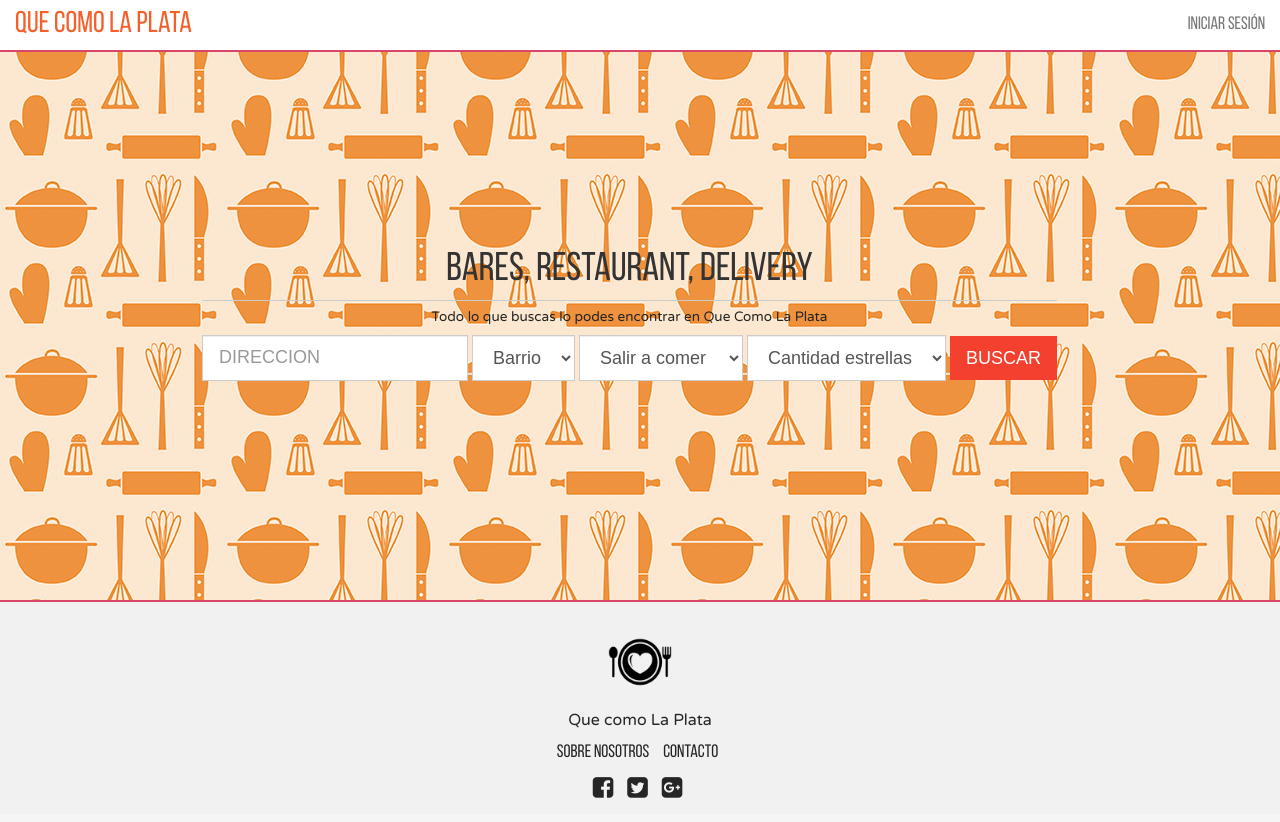
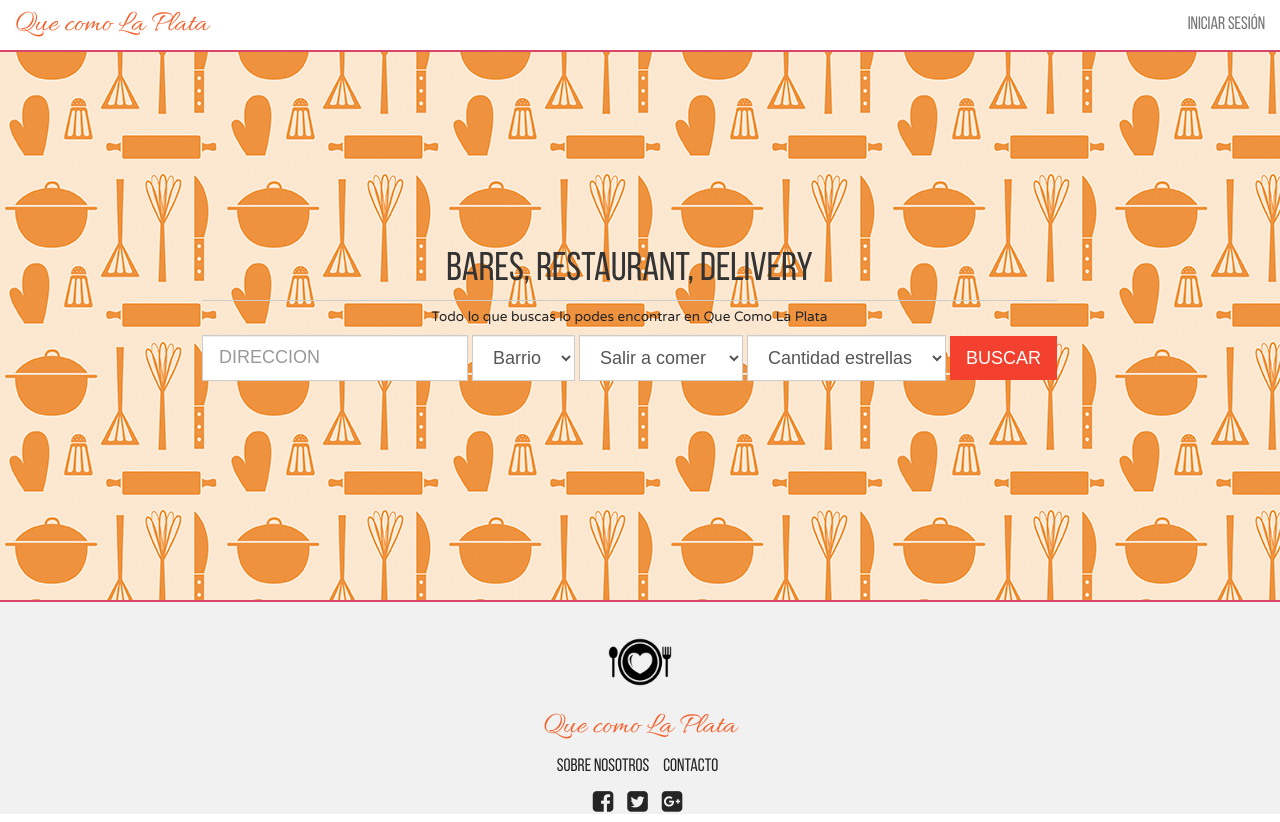
Before and after one commit to quecomolp/quecomolp, a Django app: page / in a window 1280 px wide. Before the commit the page ends 798 px from the top, so only its background shows below. Run offline with Django 3.2, Linux system fonts and the light colour scheme; some libraries are stand-ins or nearby versions; some web fonts are replaced.

Commit message:
cambio en tipografias

```diff
--- a/static/sass/screen.scss
+++ b/static/sass/screen.scss
@@ -89,7 +89,7 @@ nav {
 		font-size: 18px;
 	}
 	& .tituloPagina {
-		font-family: $tipografiaTituloPrincipal !important;
+		font-family: $tipografiaTituloMarca !important;
 		color: $colorTituloPagina !important;
 		font-size: $tamanoTitulo;
 		font-weight: $pesoTituloPagina;
@@ -115,6 +115,12 @@ footer {
 	& a {
 		font-family: $tipografiaBarraNavegacion;
 		font-size: 18px;
+	}
+	& .tituloPagina {
+		font-family: $tipografiaTituloMarca !important;
+		color: $colorTituloPagina !important;
+		font-size: $tamanoTitulo;
+		font-weight: $pesoTituloPagina;
 	}
 }
 
--- a/static/stylesheets/screen.css
+++ b/static/stylesheets/screen.css
@@ -148,7 +148,7 @@ nav a {
 }
 /* line 91, ../sass/screen.scss */
 nav .tituloPagina {
-  font-family: "Bebas Neue Regular" !important;
+  font-family: "Allura", cursive !important;
   color: #f55f2a !important;
   font-size: 30px;
   font-weight: 400;
@@ -179,21 +179,28 @@ footer a {
   font-family: "Bebas Neue Regular";
   font-size: 18px;
 }
+/* line 119, ../sass/screen.scss */
+footer .tituloPagina {
+  font-family: "Allura", cursive !important;
+  color: #f55f2a !important;
+  font-size: 30px;
+  font-weight: 400;
+}
 
-/* line 121, ../sass/screen.scss */
+/* line 127, ../sass/screen.scss */
 select {
   border-radius: 0px !important;
   font-family: "Hammersmith One", sans-serif;
 }
 
-/* line 126, ../sass/screen.scss */
+/* line 132, ../sass/screen.scss */
 textarea {
   border-radius: 0px !important;
   font-family: "Hammersmith One", sans-serif;
   resize: none;
 }
 
-/* line 132, ../sass/screen.scss */
+/* line 138, ../sass/screen.scss */
 .btn {
   border-radius: 0px !important;
   background-color: #f4412f;
@@ -206,31 +213,31 @@ textarea {
   -o-transition-duration: 1s;
   transition-duration: 1s;
 }
-/* line 140, ../sass/screen.scss */
+/* line 146, ../sass/screen.scss */
 .btn:hover {
   background-color: #282829;
   color: #fff;
 }
 
-/* line 146, ../sass/screen.scss */
+/* line 152, ../sass/screen.scss */
 .clickForRegister {
   color: #f4412f !important;
 }
 
-/* line 150, ../sass/screen.scss */
+/* line 156, ../sass/screen.scss */
 .container {
   padding-top: 70px;
   padding-bottom: 10px;
   max-width: auto;
 }
 
-/* line 156, ../sass/screen.scss */
+/* line 162, ../sass/screen.scss */
 .formularioSeleccion {
   padding: 10px;
   margin: 0 auto;
 }
 
-/* line 161, ../sass/screen.scss */
+/* line 167, ../sass/screen.scss */
 .modalLogin {
   -webkit-border-radius: 0px;
   -moz-border-radius: 0px;
@@ -239,12 +246,12 @@ textarea {
   border-radius: 0px;
 }
 
-/* line 165, ../sass/screen.scss */
+/* line 171, ../sass/screen.scss */
 .separate {
   height: 10px;
 }
 
-/* line 171, ../sass/screen.scss */
+/* line 177, ../sass/screen.scss */
 .homeImage {
   background-image: url(../../static/img/cocina.gif);
   height: 600px;
@@ -252,7 +259,7 @@ textarea {
   z-index: 1;
 }
 
-/* line 179, ../sass/screen.scss */
+/* line 185, ../sass/screen.scss */
 .homeFormulario {
   position: absolute;
   z-index: 1000;
@@ -260,44 +267,44 @@ textarea {
   left: 15%;
 }
 
-/* line 186, ../sass/screen.scss */
+/* line 192, ../sass/screen.scss */
 .titleOfHome {
   font-size: 40px;
   padding-bottom: 10px;
   color: #ccccc;
 }
 
-/* line 194, ../sass/screen.scss */
+/* line 200, ../sass/screen.scss */
 #registroComercio h1 {
   padding-top: 25px;
   padding-bottom: 10px;
   color: #ccccc;
 }
-/* line 199, ../sass/screen.scss */
+/* line 205, ../sass/screen.scss */
 #registroComercio h2 {
   padding-bottom: 10px;
   font-size: 25px;
 }
-/* line 203, ../sass/screen.scss */
+/* line 209, ../sass/screen.scss */
 #registroComercio li {
   list-style-type: circle;
   line-height: 20px;
 }
-/* line 207, ../sass/screen.scss */
+/* line 213, ../sass/screen.scss */
 #registroComercio p {
   line-height: 28px;
 }
-/* line 210, ../sass/screen.scss */
+/* line 216, ../sass/screen.scss */
 #registroComercio label {
   padding-bottom: 10px;
 }
-/* line 213, ../sass/screen.scss */
+/* line 219, ../sass/screen.scss */
 #registroComercio .barraImagen {
   min-height: 100px;
   background-image: url(../../static/img/guglieri-speciale.jpg);
 }
 
-/* line 221, ../sass/screen.scss */
+/* line 227, ../sass/screen.scss */
 #contacto .genteBar {
   min-height: 100px;
   background-image: url(../../static/img/naranjas.png);
```
